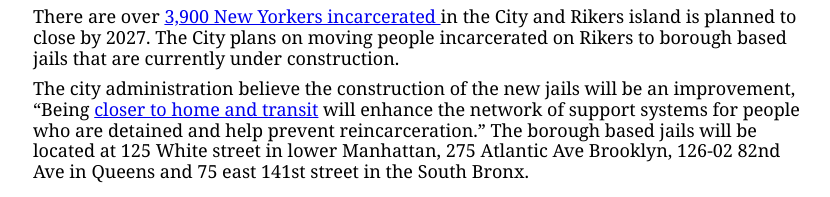
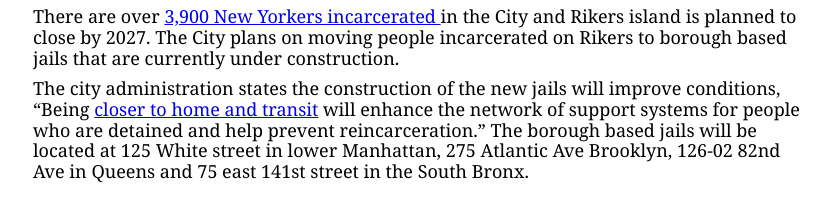
Before and after one commit to alexkrales/womxninprison, a plain HTML site: page index.html in a window 1280 px wide. Shown: the part 1977-2174 px from the top of the page, without its empty margins (222-1052 px from the left). Drawn offline with nearby package versions, Linux system fonts and the light colour scheme.

Commit message:
Add files via upload

```diff
--- a/index.html
+++ b/index.html
@@ -42,7 +42,7 @@
 
 <p> There are over <a href="https://www.prisonpolicy.org/origin/ny/2020/zipcode.html"> 3,900 New Yorkers incarcerated </a>in the City and Rikers island is planned to close by 2027. The City plans on moving people incarcerated on Rikers to borough based jails that are currently under construction.</p>
 
-<p>The city administration believe the construction of the new jails will be an improvement, “Being <a href="https://rikers.cityofnewyork.us/nyc-borough-based-jails/"> closer to home and transit</a> will enhance the network of support systems for people who are detained and help prevent reincarceration.” The borough based jails will be located at 125 White street in lower Manhattan, 275 Atlantic Ave Brooklyn, 126-02 82nd Ave in Queens and 75 east 141st street in the South Bronx.</p>
+<p>The city administration states the construction of the new jails will improve conditions, “Being <a href="https://rikers.cityofnewyork.us/nyc-borough-based-jails/"> closer to home and transit</a> will enhance the network of support systems for people who are detained and help prevent reincarceration.” The borough based jails will be located at 125 White street in lower Manhattan, 275 Atlantic Ave Brooklyn, 126-02 82nd Ave in Queens and 75 east 141st street in the South Bronx.</p>
 
 </div>
 </div>
```
